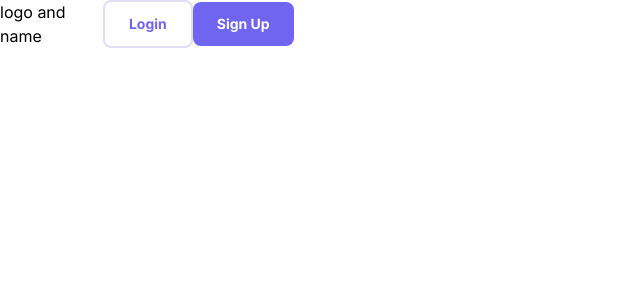
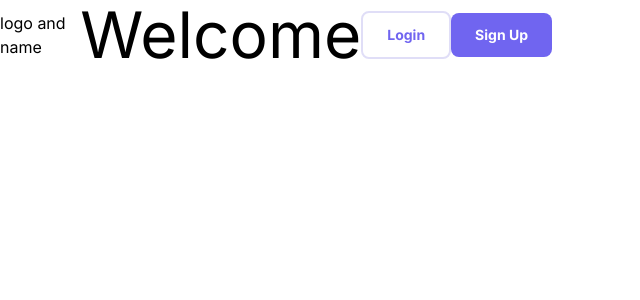
Before and after one commit to apsarabishwokarma/Gharsewa-RealEstate, a Next.js app: page / in a window 1280 px wide. Shown: the top 300 px of the page, without its empty margins (0-640 px from the left). Built offline with nearby package versions, Linux system fonts and the light colour scheme.

Commit message:
feat: text component, lib and utils :Hack to get tailwindcss auto completions in strings

```diff
--- a/components/layout/header/index.tsx
+++ b/components/layout/header/index.tsx
@@ -1,3 +1,4 @@
+import Text from "@/components/ui/text";
 import NavBar from "./nav-bar";
 import UserNavBar from "./user-navbar";
 
@@ -7,6 +8,7 @@ export default function Header() {
       <main className="container mx-auto">
         <div className="flex items-center">
           <div>logo and name</div>
+          <Text variant="h1">Welcome</Text>
           <NavBar />
           <UserNavBar />
         </div>
--- a/components/ui/text.tsx
+++ b/components/ui/text.tsx
@@ -1,3 +1,43 @@
-export default function Text() {
-  return <></>;
+import { cx } from "@/lib/utils";
+import { ReactNode } from "react";
+
+export default function Text({
+  children,
+  variant,
+  className,
+}: {
+  children: ReactNode;
+  variant?: "h1" | "h2" | "h3" | "h4" | "xl" | "lg" | "md" | "sm" | "xs";
+  className?: string;
+}) {
+  let textStyle = "";
+
+  switch (variant) {
+    case "h1":
+      textStyle = cx("text-[64px] leading-[1.1]");
+      break;
+    case "h2":
+      textStyle = cx("text-[40px] leading-[1.4]");
+      break;
+    case "h3":
+      textStyle = cx("text-[32px] leading-[1.25]");
+    case "h4":
+      textStyle = cx("text-[24] leading-[1.5]");
+    case "xl":
+      textStyle = cx("text-[20px] leading-[1.6]");
+    case "lg":
+      textStyle = cx("text-[18px] leading-[1.45]");
+    case "md":
+      textStyle = cx("text-[16px] leading-[1.6]");
+    case "sm":
+      textStyle = cx("text-[14px] leading-[1.4]");
+    case "xs":
+      textStyle = cx("text-[12px] leading-[1.35]");
+  }
+
+  const Comp = variant?.startsWith("h")
+    ? (variant as "h1" | "h2" | "h3" | "h4")
+    : "p";
+
+  return <Comp className={`${textStyle} ${className}`}>{children}</Comp>;
 }
--- /dev/null
+++ b/lib/utils.ts
@@ -0,0 +1,4 @@
+// Hack to get tailwindcss auto completions in strings
+export function cx(className: string) {
+  return className;
+}
```
